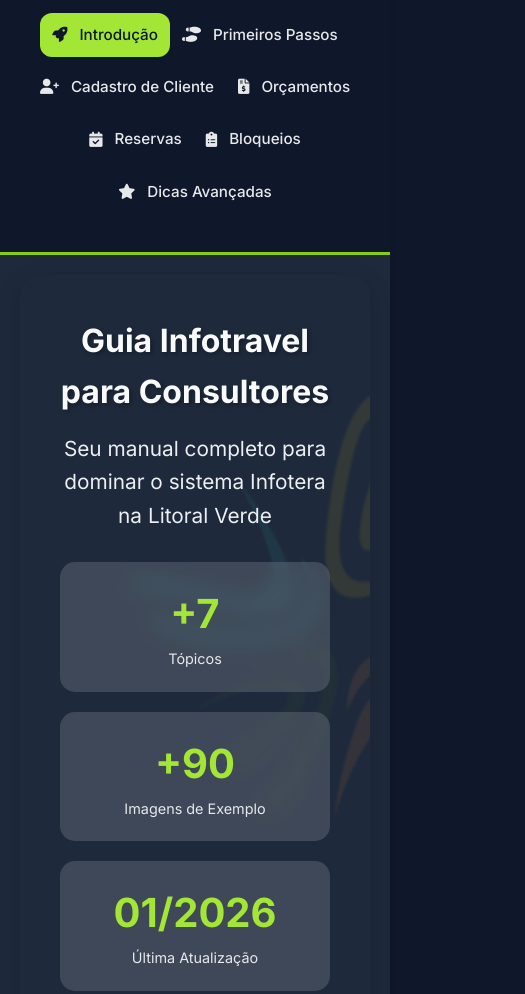
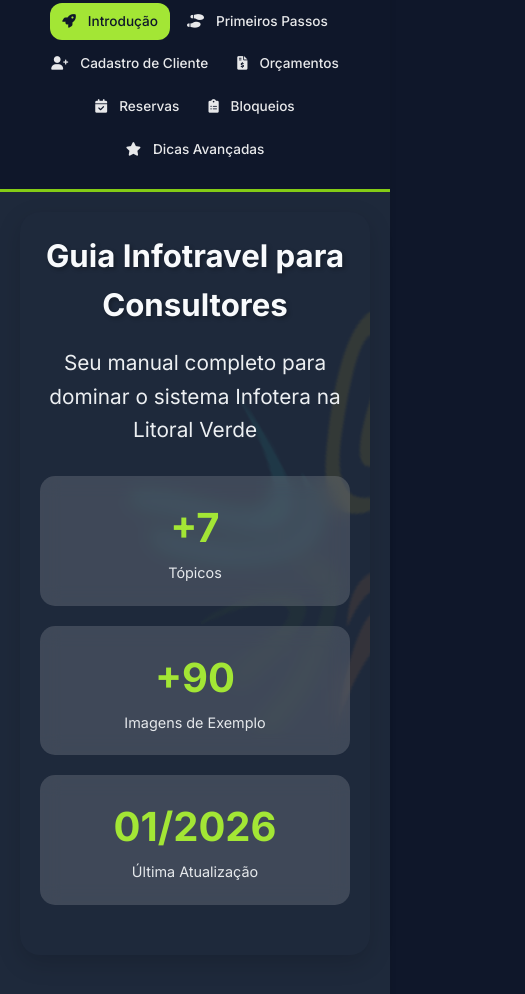
Before and after one commit to LitoralVerdeDev1/ManualInfoteraConsultorInterno, a plain HTML site: page index.html in a window 390 px wide. Shown: the part 285-1279 px from the top of the page, 525 px wide, since content can reach past the window. Drawn offline with Linux system fonts and the light colour scheme.

Commit message:
ajuste de responsividade

```diff
--- a/index.html
+++ b/index.html
@@ -449,6 +449,7 @@
             color: rgba(255, 255, 255, 0.6);
         }
 
+
         /* Responsividade para dispositivos móveis */
         @media (max-width: 1024px) {
             .sidebar {
@@ -457,11 +458,13 @@
                 position: relative;
                 border-right: none;
                 border-bottom: 3px solid var(--secondary-accent);
+                padding: 20px;
             }
 
             .main-content {
                 margin-left: 0;
                 padding: 20px;
+                width: 100%;
             }
 
             .container {
@@ -469,29 +472,53 @@
             }
 
             .header h1 {
-                font-size: 2em;
+                font-size: clamp(1.5em, 8vw, 2.5em);
             }
 
             .section {
-                padding: 25px;
+                padding: 20px;
             }
 
             .section h2 {
-                font-size: 1.8em;
+                font-size: clamp(1.3em, 6vw, 1.8em);
             }
 
             .nav-menu {
                 display: flex;
                 flex-wrap: wrap;
                 justify-content: center;
+                gap: 5px;
+            }
+
+            .nav-menu li {
+                margin-bottom: 0;
             }
 
             .nav-menu a {
-                padding: 10px 12px;
+                padding: 8px 12px;
+                font-size: 0.85em;
+            }
+
+            .content-image {
+                width: 100% !important;
+                height: auto !important;
+            }
+
+            .stats-container {
+                grid-template-columns: 1fr 1fr;
             }
         }
 
-        /* Estilos do Modal de Zoom de Imagem */
+        @media (max-width: 480px) {
+            .stats-container {
+                grid-template-columns: 1fr;
+            }
+
+            .header {
+                padding: 20px;
+            }
+        }
+/* Estilos do Modal de Zoom de Imagem */
         .modal {
             display: none;
             position: fixed;
```
